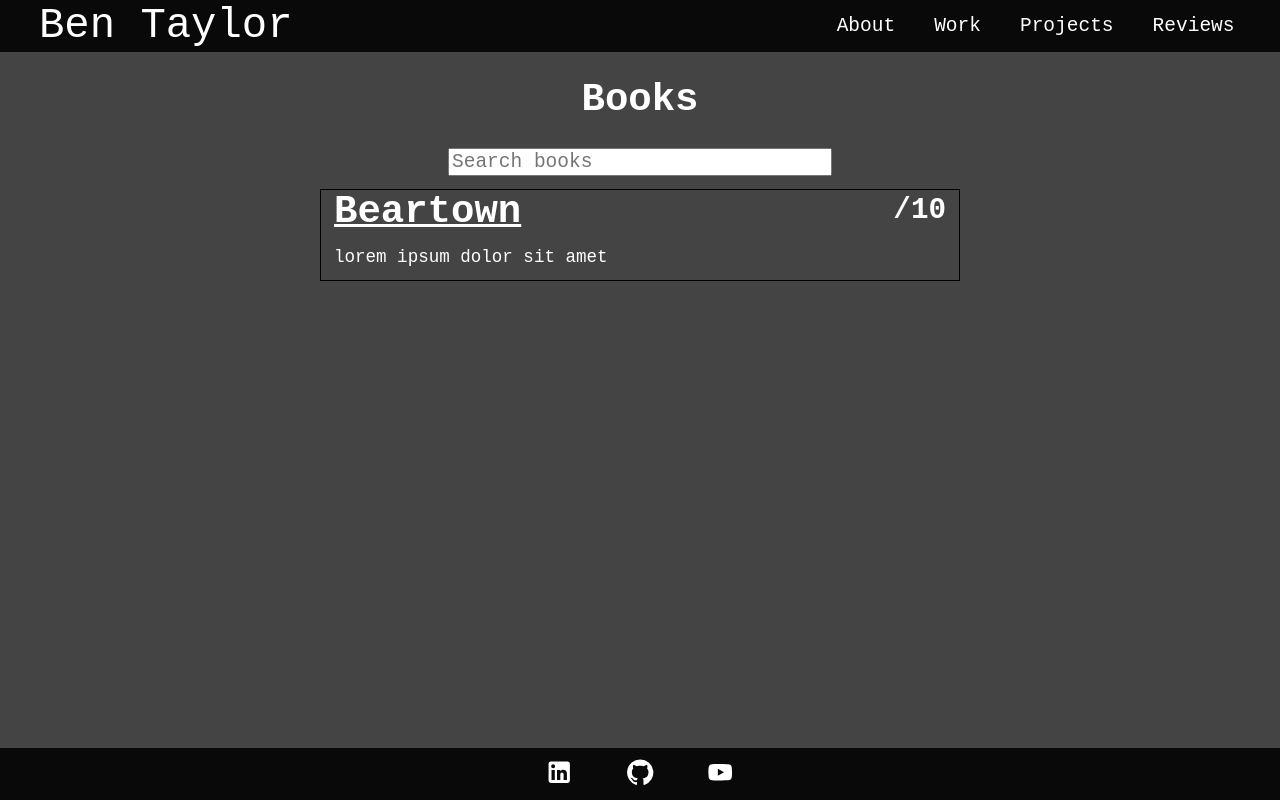
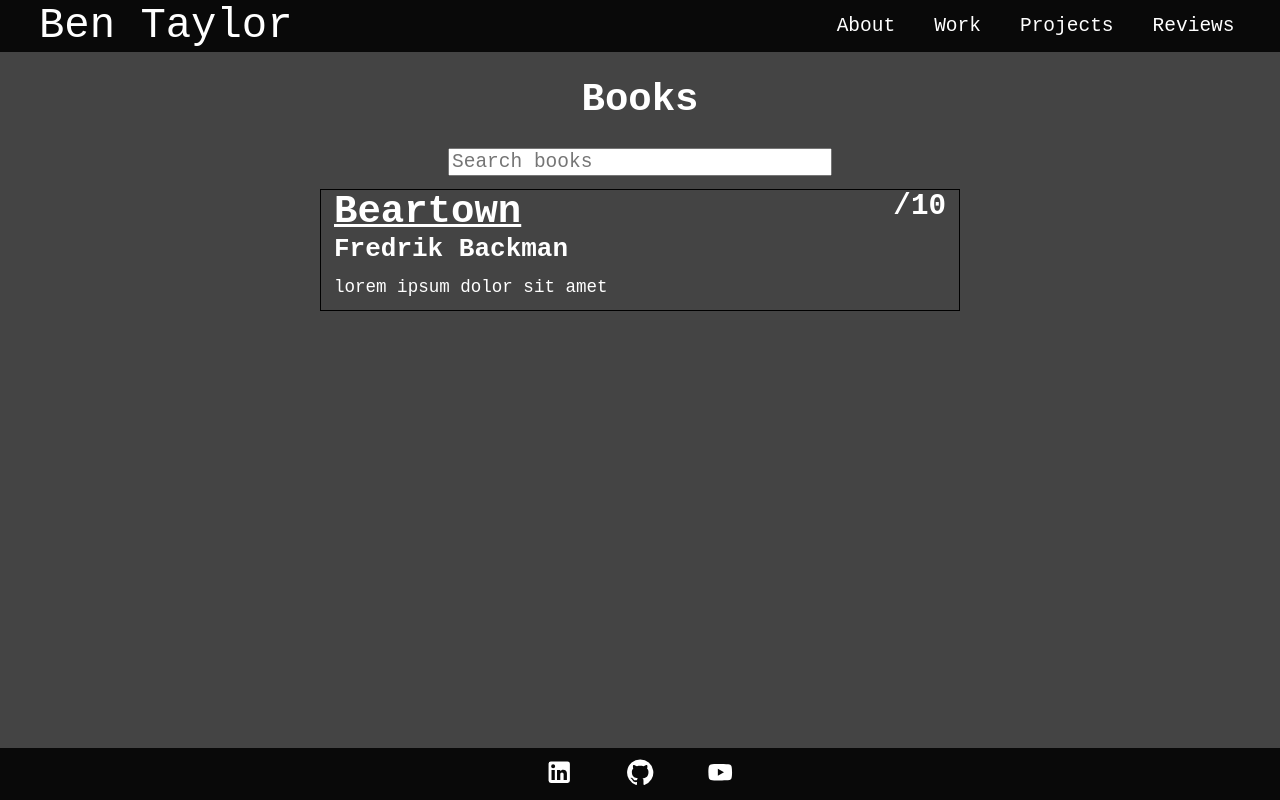
Before and after one commit to BenTaylor25/WebPortfolio2023, a React (Vite) app in the folder web-portfolio-2023/: page /WebPortfolio2023/reviews/books in a window 1280 px wide. Built offline with nearby package versions, Linux system fonts and the light colour scheme.

Commit message:
added author to reviewentry

```diff
--- a/web-portfolio-2023/src/components/Reviews/ReviewEntry.scss
+++ b/web-portfolio-2023/src/components/Reviews/ReviewEntry.scss
@@ -6,18 +6,19 @@ article.review {
     border: 1px solid black;
 
     header {
-        display: flex;
-        align-items: center;
+        display: grid;
+        grid-template-columns: auto auto;
+        // align-items: center;
 
-        h1 {
+        h1, h3 {
             margin-top: 0;
-            margin-left: 1rem;
+            padding-left: 1rem;
             text-align: left;
         }
 
         h2 {
             margin-top: 0;
-            margin-right: 1rem;
+            padding-right: 1rem;
             text-align: right;
         }
     }
--- a/web-portfolio-2023/src/components/Reviews/ReviewEntry.tsx
+++ b/web-portfolio-2023/src/components/Reviews/ReviewEntry.tsx
@@ -15,6 +15,7 @@ export default function ReviewEntry(props : ReviewProps) {
             <header>
                 <h1><a href={props.link}>{props.name}</a></h1>
                 <h2>{props.rating}</h2>
+                <h3>{props.author}</h3>
             </header>
             <p>
                 {props.review}
```
